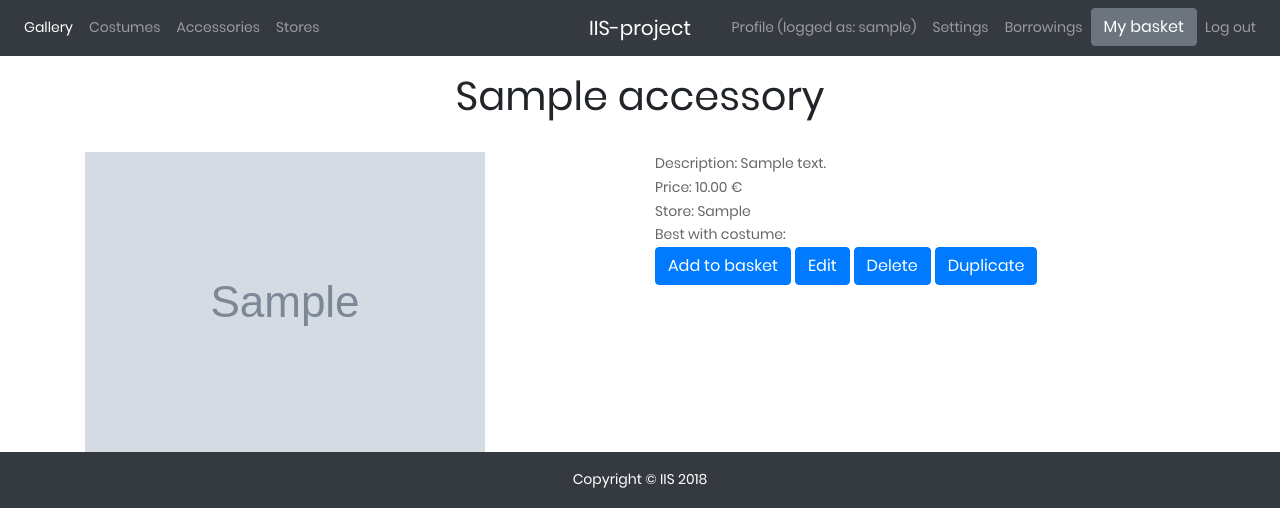
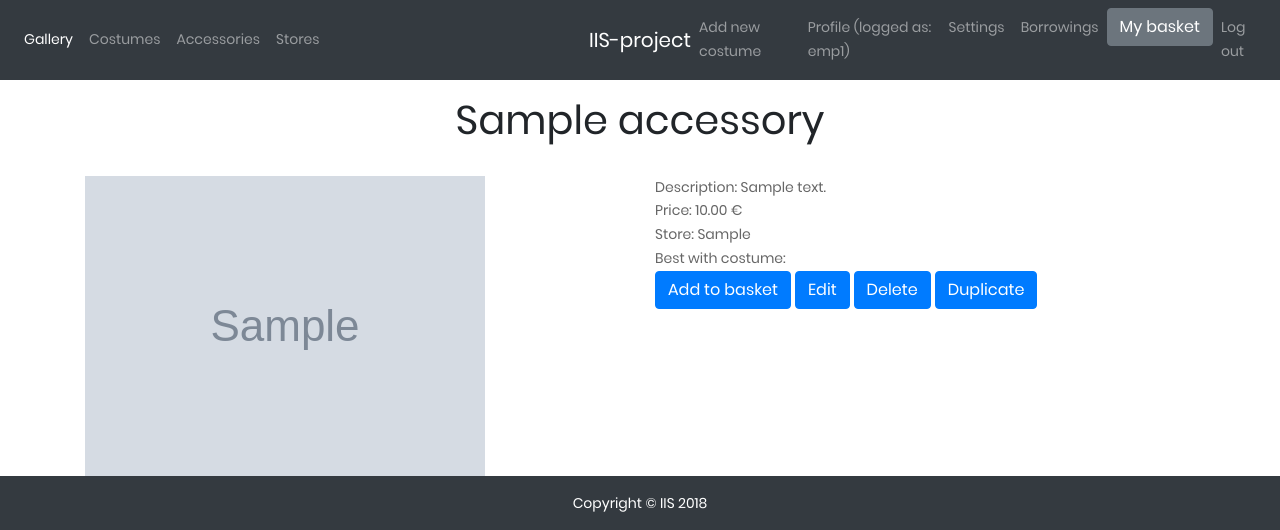
Before and after one commit to MatejKastak/iis, a Django app: page /accessories/1 in a window 1280 px wide. Shown: the top 530 px of the page. Run offline with Django 3.2, Linux system fonts and the light colour scheme; a user stored in the database is signed in; tables that the repository leaves empty hold one stand-in row (values such as "Sample post"); grey boxes marked "Sample" are stand-in pictures; some libraries are stand-ins or nearby versions.

Commit message:
created init db data

```diff
--- a/costumes/templates/base.html
+++ b/costumes/templates/base.html
@@ -92,7 +92,7 @@
 
           </li>
         {% endif %}
-        {% if group.name == "staff" %}
+        {% if group.name == "employee" %}
 	        <li class="nav-item">
 
             <a class="nav-link" href="#">Add new costume</a>
@@ -135,7 +135,13 @@
 	    <a class="nav-link" href="/logout">Log out</a>
 
 	  </li>
-	  {% else %}
+    {% else %}
+    <li class="nav-item">
+
+	    <a class="nav-link" href="/register">Register</a>
+
+    </li>
+
 	  <li class="nav-item">
 
 	    <a class="nav-link" href="/login">Login</a>
```
Also changed, not shown: fixtures/groups_permissions.json (added, +1 -0 lines).
